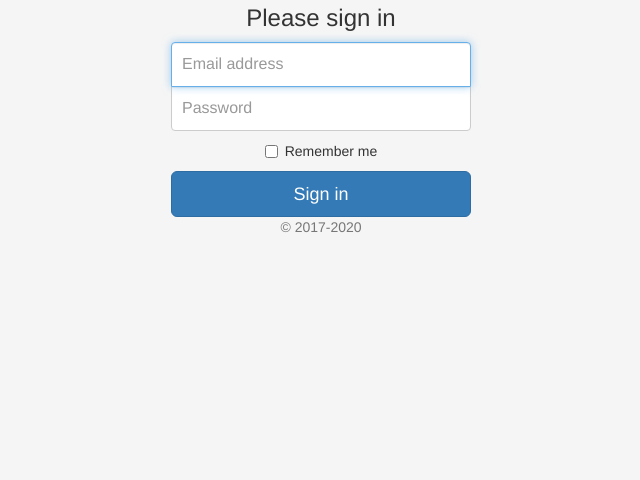
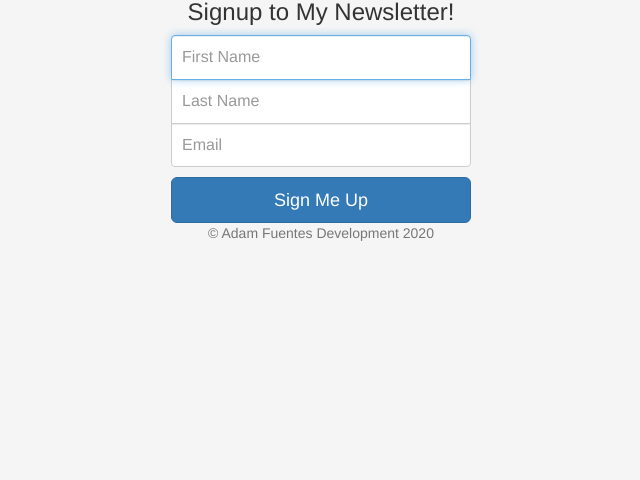
Before and after one commit to Adam-Fuentes/Newsletter-Signup, a website: page signup.html in a window 1280 px wide. Shown: the part 320-800 px from the top of the page, without its empty margins (319-959 px from the left). Drawn offline with nearby package versions, Linux system fonts and the light colour scheme.

Commit message:
add favicon and css

```diff
--- a/signup.html
+++ b/signup.html
@@ -7,6 +7,7 @@
     <meta name="author" content="Mark Otto, Jacob Thornton, and Bootstrap contributors">
     <meta name="generator" content="Jekyll v4.1.1">
     <title>Newsletter Signup</title>
+    <link rel="shortcut icon" href="/favicon.ico" type="image/x-icon">
 
     <link rel="canonical" href="https://getbootstrap.com/docs/4.5/examples/sign-in/">
 
@@ -45,18 +46,14 @@
   <body class="text-center">
     <form class="form-signin">
   <img class="mb-4 logoImg" src="/images/development.png" alt="" width="72" height="72">
-  <h1 class="h3 mb-3 font-weight-normal">Please sign in</h1>
-  <label for="inputEmail" class="sr-only">Email address</label>
-  <input type="email" id="inputEmail" class="form-control" placeholder="Email address" required autofocus>
-  <label for="inputPassword" class="sr-only">Password</label>
-  <input type="password" id="inputPassword" class="form-control" placeholder="Password" required>
-  <div class="checkbox mb-3">
-    <label>
-      <input type="checkbox" value="remember-me"> Remember me
-    </label>
-  </div>
-  <button class="btn btn-lg btn-primary btn-block" type="submit">Sign in</button>
-  <p class="mt-5 mb-3 text-muted">&copy; 2017-2020</p>
+  <h1 class="h3 mb-3 font-weight-normal">Signup to My Newsletter!</h1>
+
+  <input type="text" class="form-control top" placeholder="First Name" required autofocus>
+  <input type="text" class="form-control middle" placeholder="Last Name" required>
+  <input type="email" class="form-control bottom" placeholder="Email" required>
+
+  <button class="btn btn-lg btn-primary btn-block" type="submit">Sign Me Up</button>
+  <p class="mt-5 mb-3 text-muted">&copy; Adam Fuentes Development 2020</p>
 </form>
 </body>
 </html>
--- a/styles.css
+++ b/styles.css
@@ -32,12 +32,16 @@ body {
 .form-signin .form-control:focus {
   z-index: 2;
 }
-.form-signin input[type="email"] {
+.top {
   margin-bottom: -1px;
   border-bottom-right-radius: 0;
   border-bottom-left-radius: 0;
 }
-.form-signin input[type="password"] {
+.middle {
+    margin-bottom: -1px;
+    border-radius: 0;
+  }
+.bottom{
   margin-bottom: 10px;
   border-top-left-radius: 0;
   border-top-right-radius: 0;
```
Also changed, not shown: favicon.ico (added).
